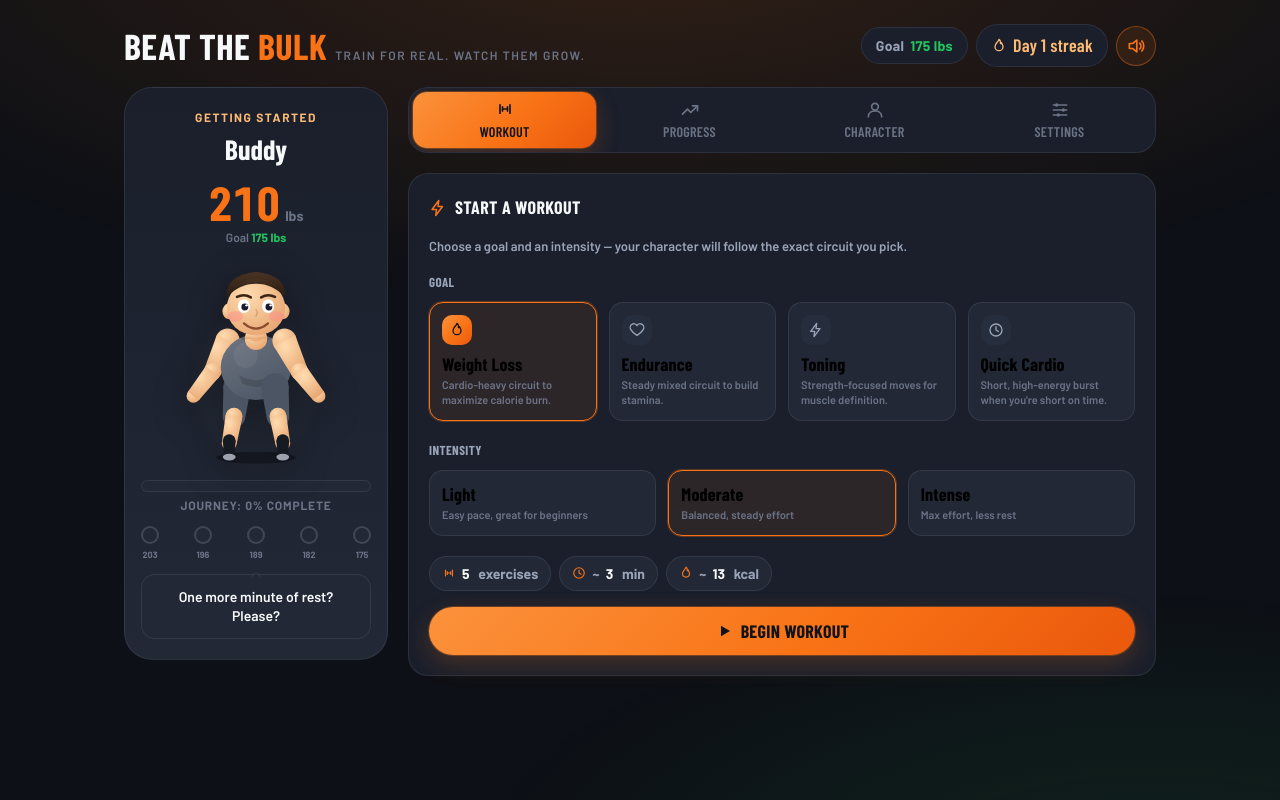
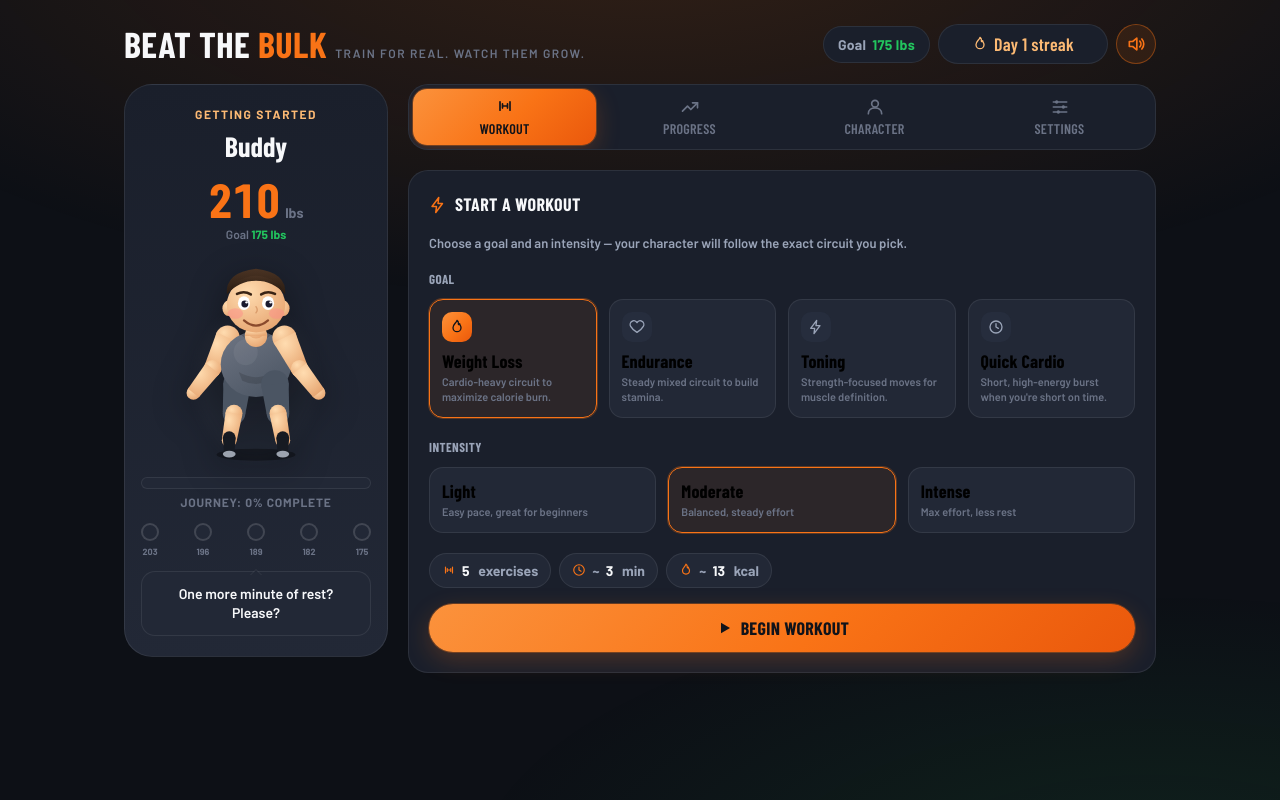
Before and after one commit to owenchlee/Beat-the-Bulk, a website: page index.html in a window 1280 px wide. Drawn offline with nearby package versions, Linux system fonts and the light colour scheme.

Commit message:
goodnight moon 2: node C:/Users/owen/.workboard/overnight-run/2026-… 1324 -> 743
Reserved fixed size for the streak chip (min-width 170, height 40) and goal chip (min-width 100, min-height 34) so filling them in init() no longer resizes the top bar and shifts the grid. Metric about 1315 -> 754 in my run.

```diff
--- a/css/components.css
+++ b/css/components.css
@@ -54,9 +54,9 @@
   border: 1px solid var(--color-border);
   background: var(--color-surface);
 }
-.streak-chip { color: var(--color-primary-300); min-width: 88px; min-height: 34px; justify-content: center; box-sizing: border-box; }
+.streak-chip { color: var(--color-primary-300); min-width: 170px; height: 40px; justify-content: center; box-sizing: border-box; }
 .streak-chip svg { width: 16px; height: 16px; }
-.goal-chip { color: var(--color-fg-muted); font-size: var(--fs-sm); font-family: var(--font-body); font-weight: 700; }
+.goal-chip { min-width: 100px; min-height: 34px; box-sizing: border-box; justify-content: center; color: var(--color-fg-muted); font-size: var(--fs-sm); font-family: var(--font-body); font-weight: 700; }
 .goal-chip strong { color: var(--color-accent); font-weight: 800; }
 
 .icon-btn {
```
